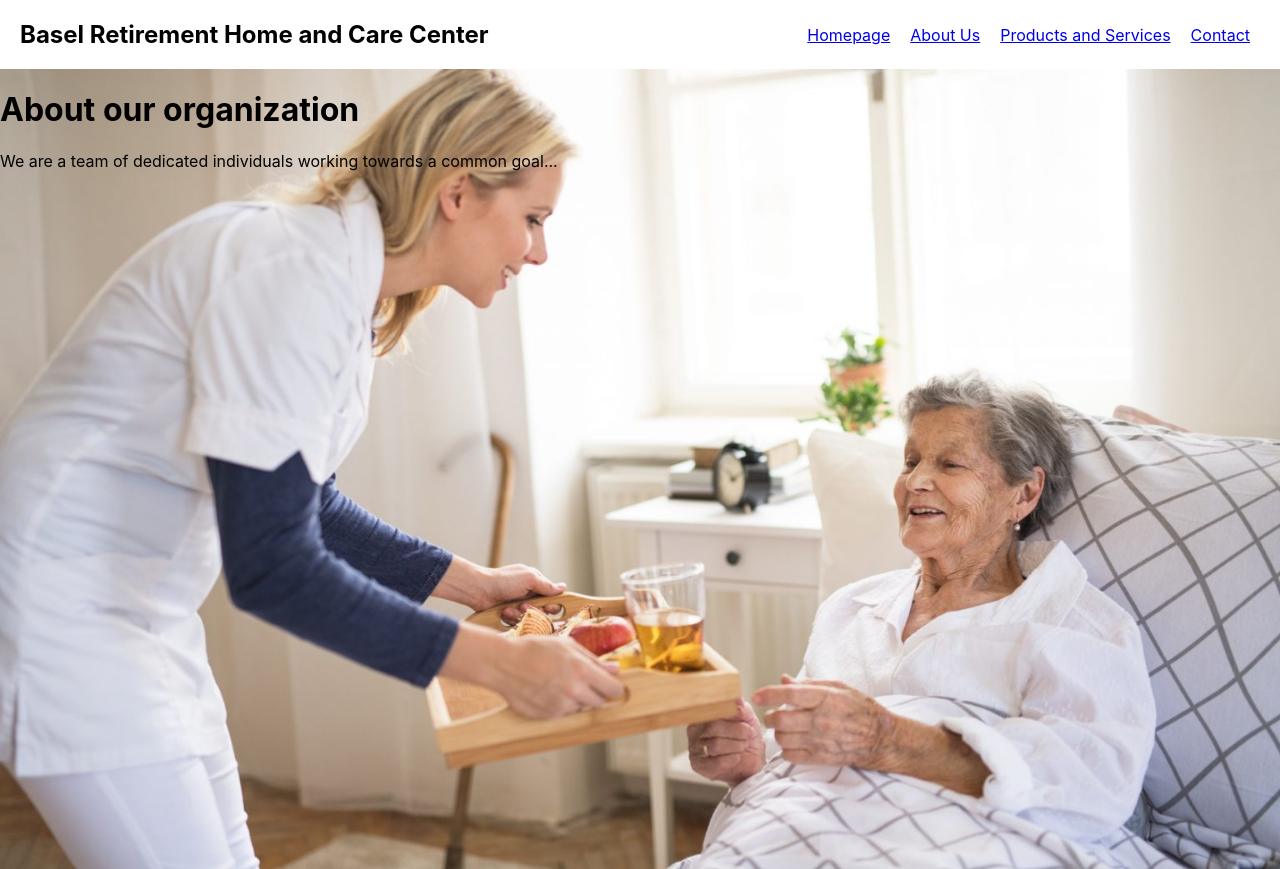
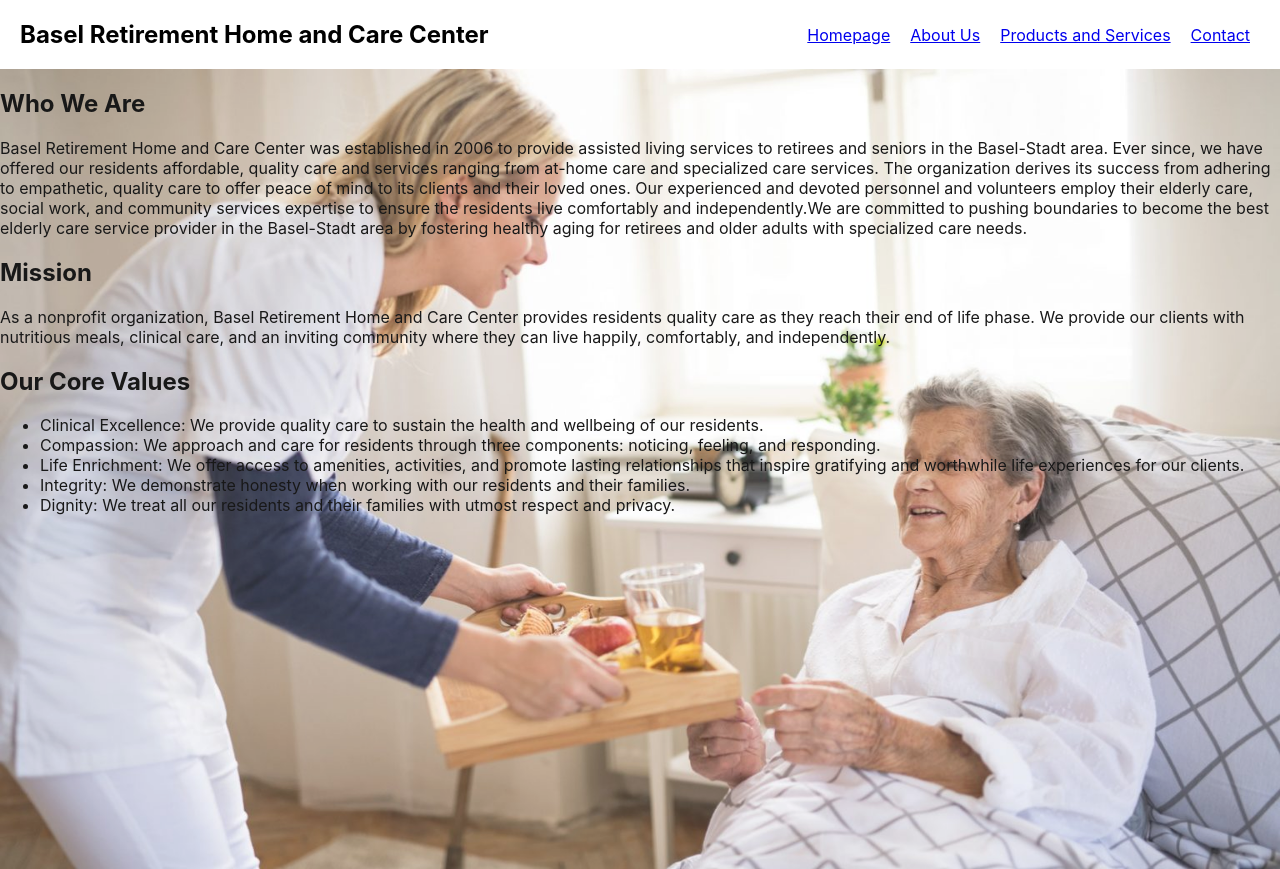
Before and after one commit to Finyasy/organization-website, a React (Create React App) app: page /about in a window 1280 px wide. Built offline with nearby package versions, Linux system fonts and the light colour scheme.

Commit message:
added content to ABout us component

```diff
--- a/src/components/About.js
+++ b/src/components/About.js
@@ -10,10 +10,40 @@ const About = () => {
       backgroundPosition: 'center',
       width: '100%',
       height: '100%',
-      position: 'absolute'
+      position: 'absolute',
+      opacity: 0.9
     }}>
-      <h1>About our organization</h1>
-      <p>We are a team of dedicated individuals working towards a common goal...</p>
+      <div className="about-text-container">
+        <h2>Who We Are</h2>
+        <p>
+          Basel Retirement Home and Care Center was established in 2006 to provide assisted living
+          services to retirees and seniors in the Basel-Stadt area. Ever since, we have offered our residents
+          affordable, quality care and services ranging from at-home care and specialized care services.
+          The organization derives its success from adhering to empathetic, quality care to offer peace of
+          mind to its clients and their loved ones. Our experienced and devoted personnel and volunteers
+          employ their elderly care, social work, and community services expertise to ensure the residents
+          live comfortably and independently.We are committed to pushing boundaries to become the best elderly
+          care service provider in the Basel-Stadt area by fostering healthy aging for retirees and older adults
+          with specialized care needs.
+        </p>
+
+        <h2>Mission</h2>
+        <p>
+        As a nonprofit organization, Basel Retirement Home and Care Center provides residents quality
+        care as they reach their end of life phase. We provide our clients with nutritious meals, clinical
+        care, and an inviting community where they can live happily, comfortably, and independently.
+        </p>
+
+
+       <h2>Our Core Values</h2>
+       <ul>
+          <li>Clinical Excellence: We provide quality care to sustain the health and wellbeing of our residents.</li>
+          <li>Compassion: We approach and care for residents through three components: noticing, feeling, and responding.</li>
+          <li>Life Enrichment: We offer access to amenities, activities, and promote lasting relationships that inspire gratifying and worthwhile life experiences for our clients.</li>
+          <li>Integrity: We demonstrate honesty when working with our residents and their families.</li>
+          <li>Dignity: We treat all our residents and their families with utmost respect and privacy.</li>
+        </ul>
+        </div>
     </div>
   );
 }
```
